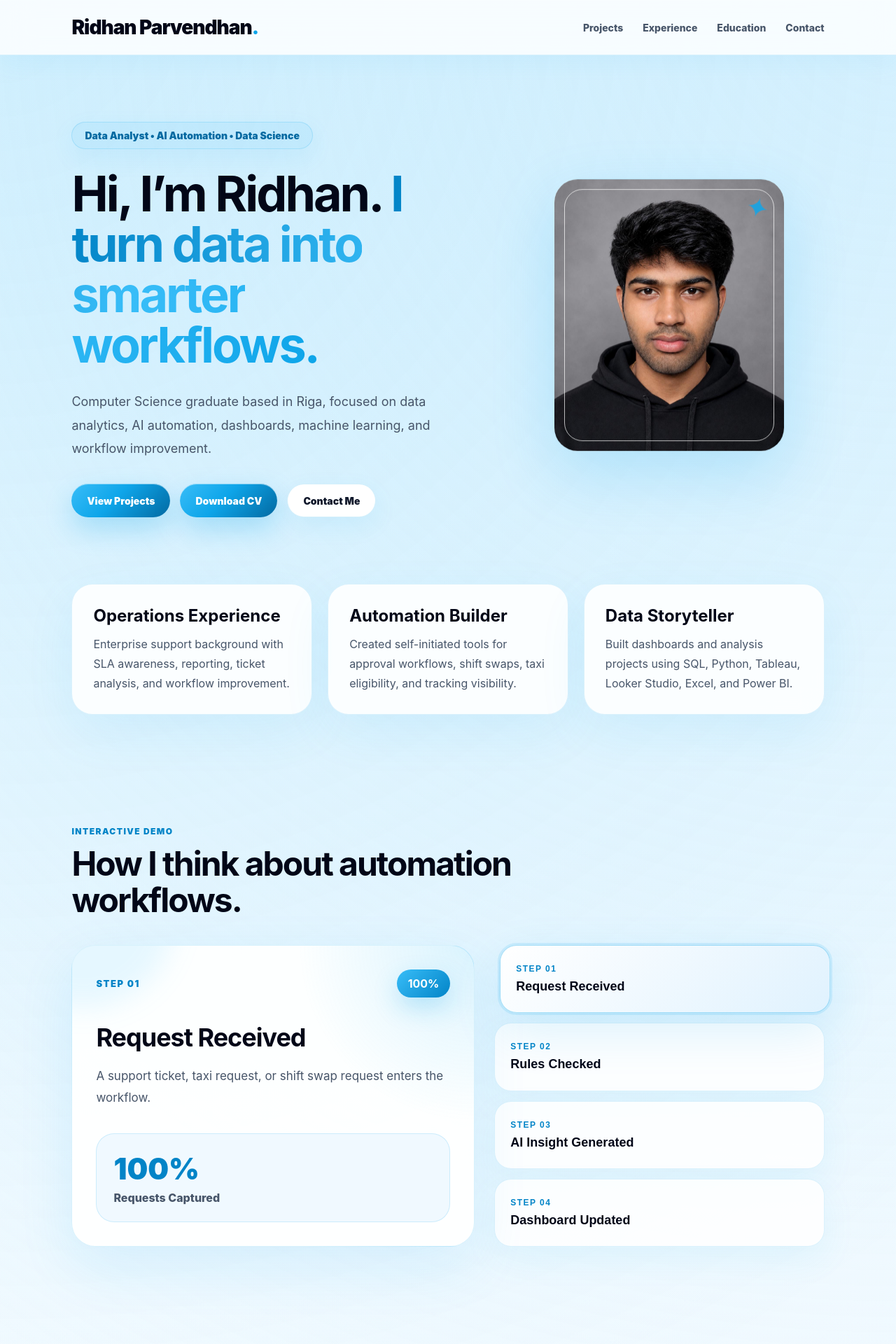
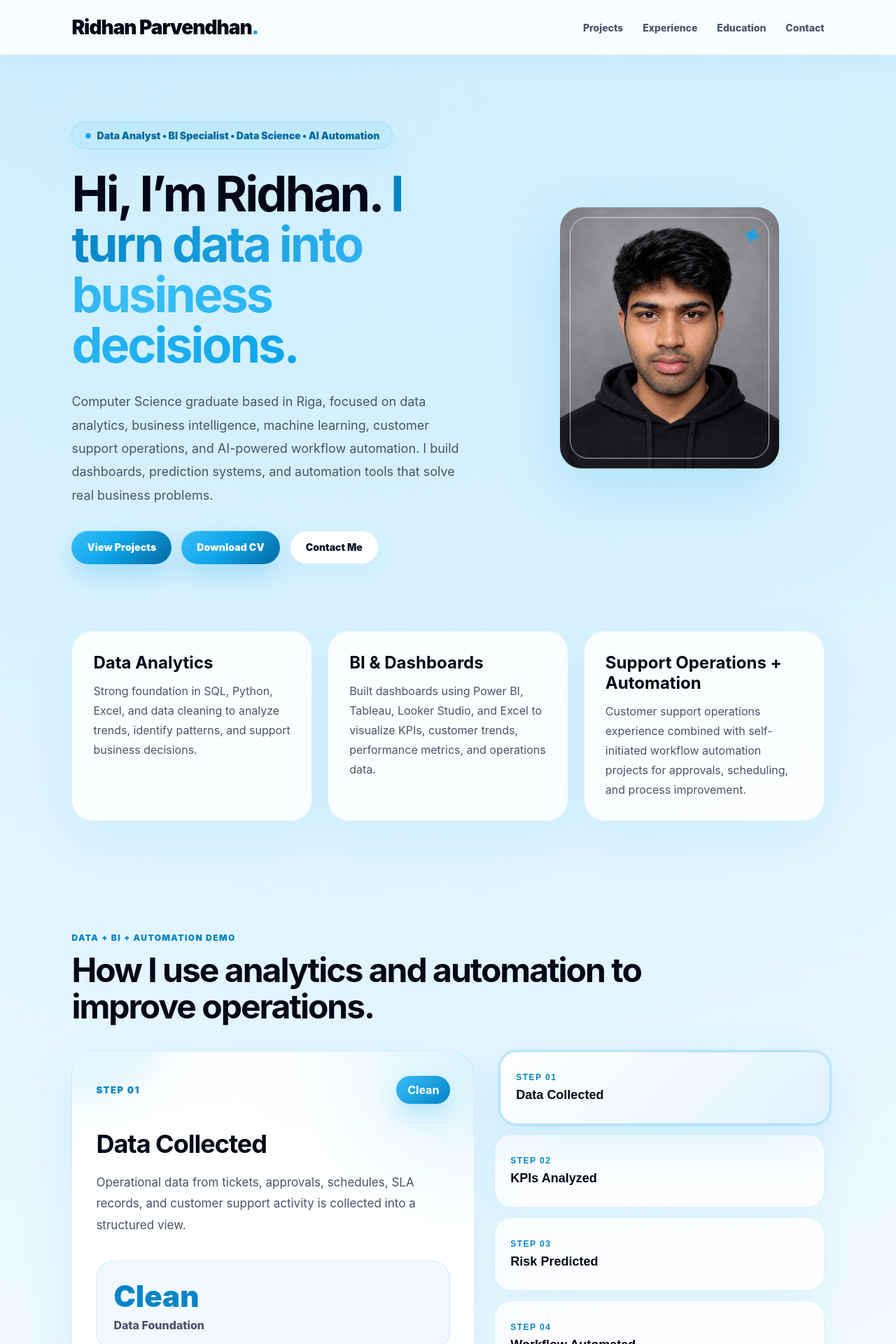
Before and after one commit to RidhanPar/ridhan-portfolio, a React (Vite) app: page / in a window 1280 px wide. Shown: the top 1920 px of the page at 70% size. Built offline with nearby package versions, Linux system fonts and the light colour scheme.

Commit message:
Improve portfolio positioning for data BI and automation roles

```diff
--- a/src/main.jsx
+++ b/src/main.jsx
@@ -106,43 +106,42 @@ const projects = [
 function AutomationDemo() {
   const steps = [
   {
-      title: 'Request Received',
+    title: 'Data Collected',
     label: 'Step 01',
-      text: 'A support ticket, taxi request, or shift swap request enters the workflow.',
-      metric: '100%',
-      metricLabel: 'Requests Captured'
+    text: 'Operational data from tickets, approvals, schedules, SLA records, and customer support activity is collected into a structured view.',
+    metric: 'Clean',
+    metricLabel: 'Data Foundation'
   },
   {
-      title: 'Rules Checked',
+    title: 'KPIs Analyzed',
     label: 'Step 02',
-      text: 'The system validates eligibility, priority, SLA risk, schedule conflicts, and approval conditions.',
-      metric: '70%',
-      metricLabel: 'Manual Work Reduced'
+    text: 'Key metrics such as SLA risk, backlog, resolution time, request volume, and team performance are analyzed for trends and issues.',
+    metric: 'BI',
+    metricLabel: 'Decision Visibility'
   },
   {
-      title: 'AI Insight Generated',
+    title: 'Risk Predicted',
     label: 'Step 03',
-      text: 'AI summarizes the issue, highlights risk, and recommends the next best action for the team.',
-      metric: 'Fast',
-      metricLabel: 'Decision Support'
+    text: 'Machine learning or rule-based logic identifies potential SLA breaches, workflow delays, and operational bottlenecks before they become bigger problems.',
+    metric: 'ML',
+    metricLabel: 'Early Warning'
   },
   {
-      title: 'Dashboard Updated',
+    title: 'Workflow Automated',
     label: 'Step 04',
-      text: 'Leadership gets visibility through live KPIs, approval status, backlog trends, and workload insights.',
-      metric: 'Live',
-      metricLabel: 'Operational Visibility'
+    text: 'Automation helps route requests, validate approvals, trigger alerts, update dashboards, and reduce repetitive manual work.',
+    metric: 'Auto',
+    metricLabel: 'Process Improvement'
   }
 ];
-
   const [activeStep, setActiveStep] = useState(0);
   const step = steps[activeStep];
 
   return (
     <section className="automationDemo">
       <div className="sectionHeader">
-        <span>Interactive Demo</span>
-        <h2>How I think about automation workflows.</h2>
+  <span>Data + BI + Automation Demo</span>
+  <h2>How I use analytics and automation to improve operations.</h2>
 </div>
 
       <div className="demoGrid">
@@ -194,16 +193,18 @@ function App() {
       <section className="hero">
   <div className="heroText">
     <div className="pill">
-      Data Analyst • AI Automation • Data Science
+      Data Analyst • BI Specialist • Data Science • AI Automation
     </div>
 
     <h1>
-      Hi, I’m Ridhan. <span>I turn data into smarter workflows.</span>
+      Hi, I’m Ridhan. <span>I turn data into business decisions.</span>
     </h1>
 
     <p>
       Computer Science graduate based in Riga, focused on data analytics,
-      AI automation, dashboards, machine learning, and workflow improvement.
+      business intelligence, machine learning, customer support operations,
+      and AI-powered workflow automation. I build dashboards, prediction systems,
+      and automation tools that solve real business problems.
     </p>
 
     <div className="buttons">
@@ -231,16 +232,27 @@ function App() {
 </section>
       <section className="stats">
   <div>
-          <h3>Operations Experience</h3>
-          <p>Enterprise support background with SLA awareness, reporting, ticket analysis, and workflow improvement.</p>
+    <h3>Data Analytics</h3>
+    <p>
+      Strong foundation in SQL, Python, Excel, and data cleaning to analyze
+      trends, identify patterns, and support business decisions.
+    </p>
   </div>
+
   <div>
-          <h3>Automation Builder</h3>
-          <p>Created self-initiated tools for approval workflows, shift swaps, taxi eligibility, and tracking visibility.</p>
+    <h3>BI & Dashboards</h3>
+    <p>
+      Built dashboards using Power BI, Tableau, Looker Studio, and Excel to
+      visualize KPIs, customer trends, performance metrics, and operations data.
+    </p>
   </div>
+
   <div>
-          <h3>Data Storyteller</h3>
-          <p>Built dashboards and analysis projects using SQL, Python, Tableau, Looker Studio, Excel, and Power BI.</p>
+    <h3>Support Operations + Automation</h3>
+    <p>
+      Customer support operations experience combined with self-initiated
+      workflow automation projects for approvals, scheduling, and process improvement.
+    </p>
   </div>
 </section>
 
@@ -347,10 +359,30 @@ function App() {
         </div>
 
         <div className="skillGrid">
-          {['Python', 'SQL', 'Power BI', 'Tableau', 'Looker Studio', 'Excel', 'Google Sheets', 'Machine Learning', 'FastAPI', 'React', 'Docker', 'Streamlit', 'PostgreSQL', 'Data Cleaning', 'Dashboard Development', 'Workflow Automation'].map(skill => (
+          {[
+  'Data Analysis',
+  'SQL',
+  'Python',
+  'Power BI',
+  'Tableau',
+  'Looker Studio',
+  'Excel',
+  'Google Sheets',
+  'Business Intelligence',
+  'Dashboard Development',
+  'Customer Support Analytics',
+  'SLA Analysis',
+  'Machine Learning',
+  'Data Cleaning',
+  'Data Visualization',
+  'Streamlit',
+  'FastAPI',
+  'Workflow Automation',
+  'AI Automation',
+  'Process Improvement'
+].map(skill => (
   <span key={skill}>{skill}</span>
-          ))}
-        </div>
+))}        </div>
       </section>
 
       <section className="contact" id="contact">
--- a/src/styles.css
+++ b/src/styles.css
@@ -884,3 +884,96 @@ body {
     transform: translateY(-4px);
   }
 }
+/* FINAL POLISH FOR RECRUITER-READY PORTFOLIO */
+
+.hero h1 {
+  max-width: 850px;
+}
+
+.hero p {
+  max-width: 760px;
+}
+
+.pill::before {
+  content: "●";
+  color: #0ea5e9;
+  font-size: 10px;
+}
+
+.goldBtn {
+  letter-spacing: 0.01em;
+}
+
+.goldBtn:hover {
+  scale: 1.02;
+}
+
+.projectCard {
+  min-height: 360px;
+}
+
+.projectCard h3 {
+  min-height: 64px;
+}
+
+.projectLinks a {
+  min-width: 120px;
+}
+
+.sectionHeader h2 {
+  max-width: 900px;
+}
+
+.photoFrame {
+  width: 315px;
+  height: 375px;
+  border-radius: 32px;
+}
+
+.profilePhoto {
+  object-position: center top;
+}
+
+.stats div {
+  min-height: 220px;
+}
+
+.timelineItem {
+  border-left: 4px solid rgba(14, 165, 233, 0.35);
+}
+
+.projectCard:nth-child(1),
+.projectCard:nth-child(2),
+.projectCard:nth-child(3) {
+  border-color: rgba(14, 165, 233, 0.28);
+}
+
+.projectCard:nth-child(1)::after,
+.projectCard:nth-child(2)::after,
+.projectCard:nth-child(3)::after {
+  content: "Featured";
+  position: absolute;
+  top: 24px;
+  right: 24px;
+  padding: 7px 12px;
+  border-radius: 999px;
+  background: #e0f2fe;
+  color: #0369a1;
+  font-size: 11px;
+  font-weight: 900;
+  text-transform: uppercase;
+}
+
+@media(max-width: 760px) {
+  .projectCard h3 {
+    min-height: auto;
+  }
+
+  .projectCard {
+    min-height: auto;
+  }
+
+  .stats div {
+    min-height: auto;
+  }
+}
```
Lines whose indentation alone changed are shown as unchanged.
